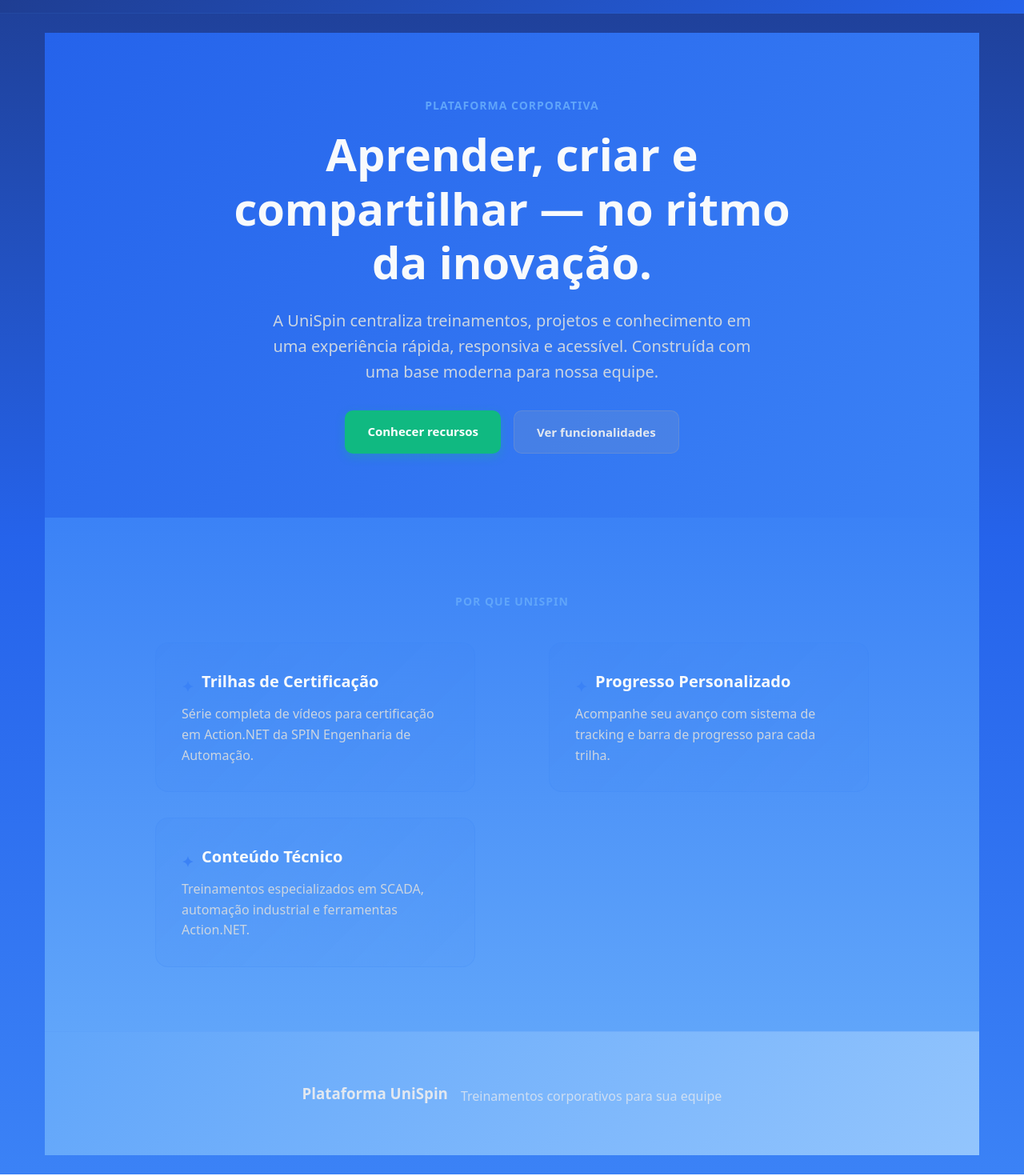
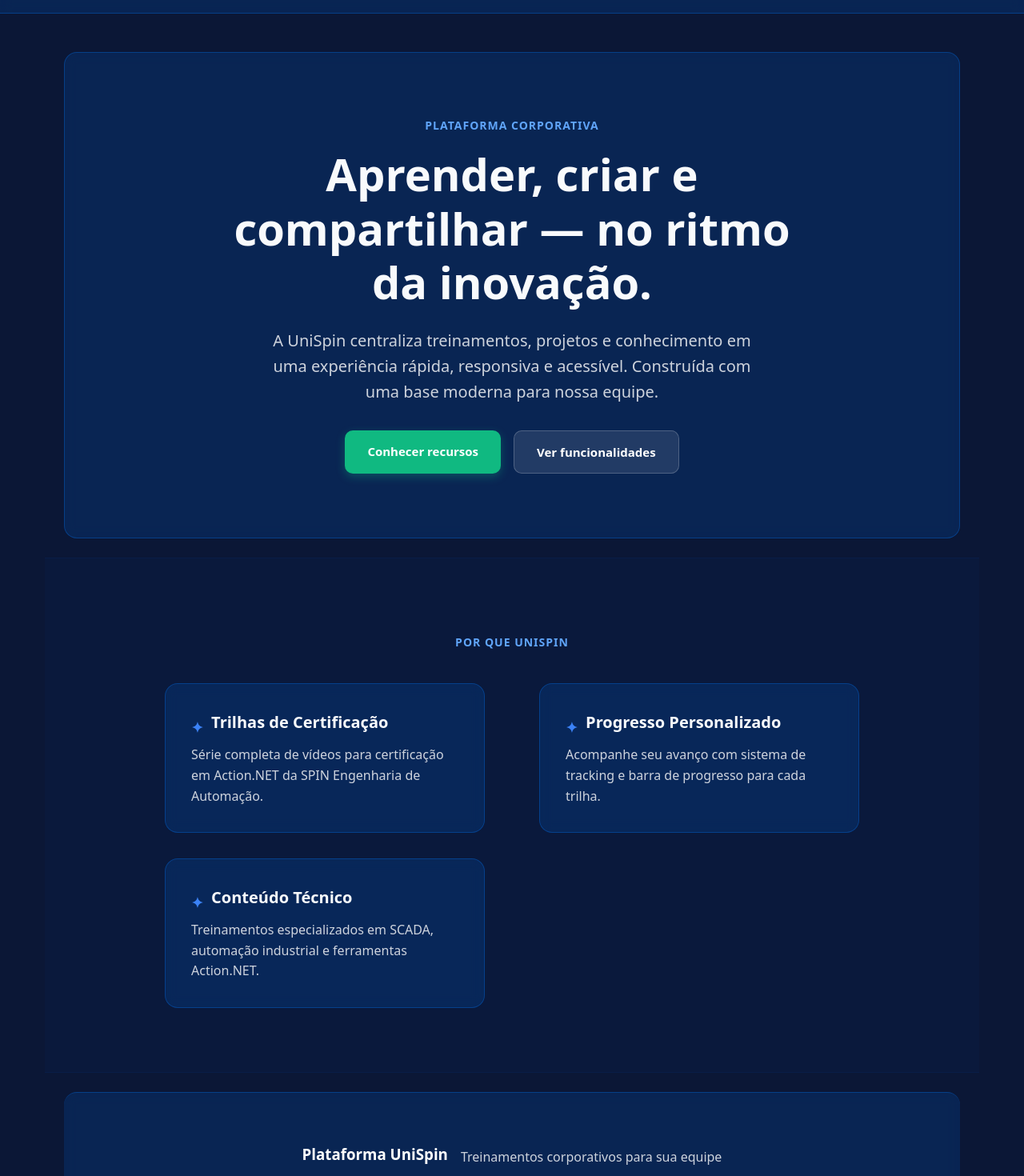
Before and after one commit to 4isaque4/UniSpin, a React (Vite) app in the folder apps/web/: page / in a window 1280 px wide. Shown: the part 120-1590 px from the top of the page at 80% size. Built offline with nearby package versions, Linux system fonts and the light colour scheme; no server answers.

Commit message:
Paleta de azuis mais forte e com tons escuros

```diff
--- a/apps/web/src/styles/global.css
+++ b/apps/web/src/styles/global.css
@@ -3,8 +3,8 @@
 body {
   margin: 0;
   font-family: system-ui, -apple-system, BlinkMacSystemFont, 'Segoe UI', Roboto, sans-serif;
-  background: linear-gradient(180deg, #1E3A8A 0%, #2563EB 50%, #3B82F6 100%);
-  color: #E2E8F0;
+  background: #0b1736;
+  color: #ffffff;
   line-height: 1.6;
 }
 
@@ -17,9 +17,10 @@
 
 /* Header e navegação */
 .nav {
-  background: linear-gradient(135deg, #1E3A8A 0%, #2563EB 100%);
+  background: rgba(0, 123, 255, 0.15);
+  backdrop-filter: blur(8px);
   padding: 20px 0;
-  border-bottom: 1px solid rgba(59, 130, 246, 0.2);
+  border-bottom: 1px solid rgba(0, 123, 255, 0.3);
   position: sticky;
   top: 0;
   z-index: 100;
@@ -44,9 +45,13 @@
 
 /* Hero section */
 .hero {
-  background: linear-gradient(135deg, #2563EB 0%, #3B82F6 100%);
+  background: rgba(0, 123, 255, 0.15);
+  border: 1px solid rgba(0, 123, 255, 0.3);
+  backdrop-filter: blur(8px);
   padding: 80px 0;
   text-align: center;
+  margin: 24px;
+  border-radius: 16px;
 }
 
 .eyebrow {
@@ -69,7 +74,7 @@
 
 .lead {
   font-size: 1.25rem;
-  color: #CBD5E1;
+  color: rgba(255, 255, 255, 0.8);
   margin: 0 0 32px 0;
   max-width: 600px;
   margin-left: auto;
@@ -105,22 +110,24 @@
 }
 
 .btn.secondary {
-  background: rgba(148, 163, 184, 0.2);
-  color: #E2E8F0;
-  border: 1px solid rgba(148, 163, 184, 0.3);
+  background: rgba(255, 255, 255, 0.1);
+  color: #ffffff;
+  border: 1px solid rgba(255, 255, 255, 0.2);
   box-shadow: none;
 }
 
 .btn.secondary:hover {
-  background: rgba(148, 163, 184, 0.3);
-  border-color: rgba(148, 163, 184, 0.5);
+  background: rgba(255, 255, 255, 0.15);
+  border-color: rgba(255, 255, 255, 0.3);
   transform: translateY(-1px);
 }
 
 /* Features section */
 .features {
-  background: linear-gradient(180deg, #3B82F6 0%, #60A5FA 100%);
+  background: rgba(0, 71, 171, 0.05);
   padding: 80px 0;
+  border-top: 1px solid rgba(0, 71, 171, 0.1);
+  border-bottom: 1px solid rgba(0, 71, 171, 0.1);
 }
 
 .kicker {
@@ -149,6 +156,9 @@
   gap: 24px;
   align-items: start;
   justify-items: center;
+  max-width: 1200px;
+  margin: 0 auto;
+  padding: 0 24px;
 }
 
 /* Grid específico para vídeos */
@@ -190,33 +200,40 @@
 /* CTA e Footer */
 .ctaStrip {
   padding: 60px 0;
-  border-top: 1px solid rgba(59, 130, 246, 0.2);
-  background: linear-gradient(135deg, #60A5FA 0%, #93C5FD 100%);
+  border-top: 1px solid rgba(0, 123, 255, 0.3);
+  background: rgba(0, 123, 255, 0.15);
+  backdrop-filter: blur(8px);
   text-align: center;
+  margin: 24px;
+  border-radius: 16px;
 }
 
 .footer {
   padding: 40px 0;
-  color: #E2E8F0;
-  background: linear-gradient(135deg, #93C5FD 0%, #60A5FA 100%);
-  border-top: 1px solid rgba(59, 130, 246, 0.2);
+  color: #ffffff;
+  background: rgba(0, 123, 255, 0.15);
+  backdrop-filter: blur(8px);
+  border-top: 1px solid rgba(0, 123, 255, 0.3);
+  margin: 24px;
+  border-radius: 16px;
 }
 
 /* Cards */
 .card {
-  background: linear-gradient(135deg, rgba(59, 130, 246, 0.1), rgba(59, 130, 246, 0.05));
-  border: 1px solid rgba(59, 130, 246, 0.2);
+  background: rgba(0, 123, 255, 0.15);
+  border: 1px solid rgba(0, 123, 255, 0.3);
   border-radius: 16px;
   padding: 24px;
   width: 100%;
   max-width: 400px;
   transition: all 0.3s ease;
+  backdrop-filter: blur(8px);
 }
 
 .card:hover {
   transform: translateY(-4px);
-  box-shadow: 0 20px 40px rgba(59, 130, 246, 0.2);
-  border-color: rgba(59, 130, 246, 0.4);
+  box-shadow: 0 10px 30px rgba(0, 123, 255, 0.3);
+  border-color: rgba(0, 123, 255, 0.5);
 }
 
 .card h3 {
@@ -228,6 +245,6 @@
 
 .card p {
   margin: 0;
-  color: #CBD5E1;
+  color: rgba(255, 255, 255, 0.8);
   line-height: 1.6;
 }
```
